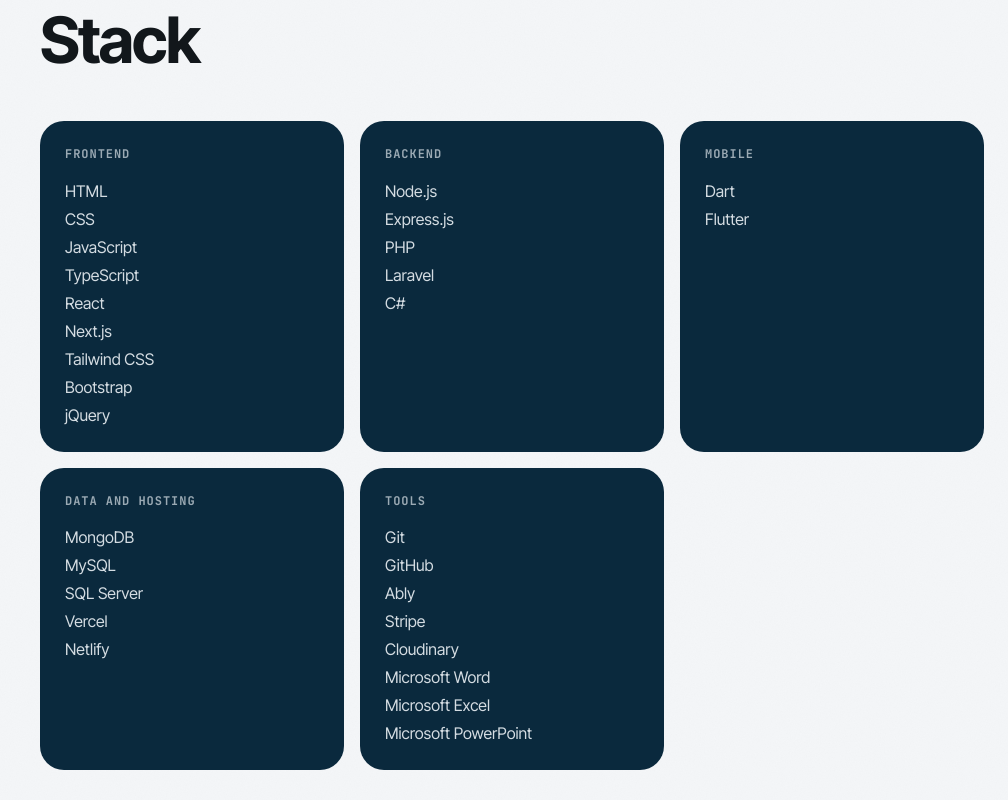
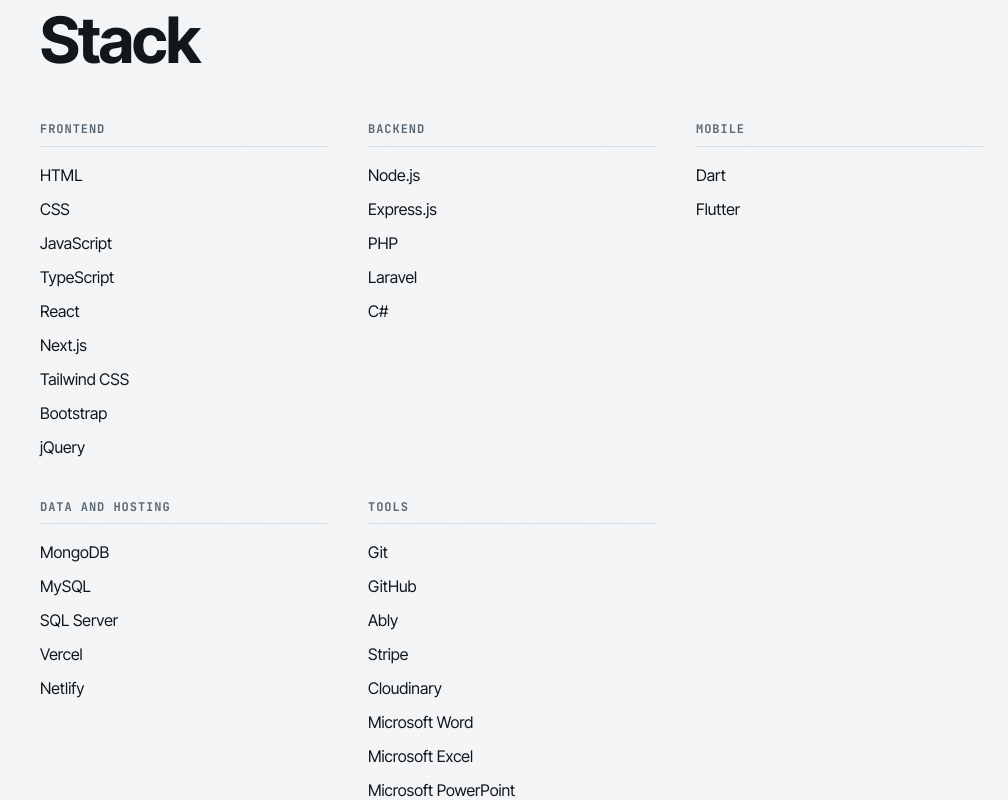
Before and after one commit to fahadmusa725/portfolio, a Next.js app: page / in a window 1280 px wide. Shown: the part 6820-7620 px from the top of the page, without its empty margins (272-1280 px from the left). Built offline with nearby package versions, Linux system fonts and the light colour scheme.

Commit message:
switch stack section to typographic grid layout

```diff
--- a/components/sections/Stack.tsx
+++ b/components/sections/Stack.tsx
@@ -11,24 +11,21 @@ export default function Stack() {
       <p className="font-mono text-label uppercase text-accent">{label}</p>
       <h2 className="mt-4 text-heading">{title}</h2>
 
-      <ul className="mt-10 grid gap-4 sm:mt-12 sm:grid-cols-2 lg:grid-cols-3">
+      <div className="mt-10 grid grid-cols-1 gap-10 sm:mt-12 sm:grid-cols-2 lg:grid-cols-3">
         {groups.map((group) => (
-          <li
-            key={group.title}
-            className="rounded-3xl border border-card-border bg-surface p-6 text-surface-ink"
-          >
-            <h3 className="font-mono text-label uppercase text-surface-ink/65">
+          <div key={group.title}>
+            <h3 className="border-b border-line pb-2 font-mono text-label uppercase text-muted">
               {group.title}
             </h3>
 
-            <ul className="mt-4 space-y-1 text-base text-surface-ink/90">
+            <ul className="mt-4 space-y-2.5 text-base text-ink">
               {group.items.map((item) => (
                 <li key={item}>{item}</li>
               ))}
             </ul>
-          </li>
+          </div>
         ))}
-      </ul>
+      </div>
     </section>
   );
 }
```
